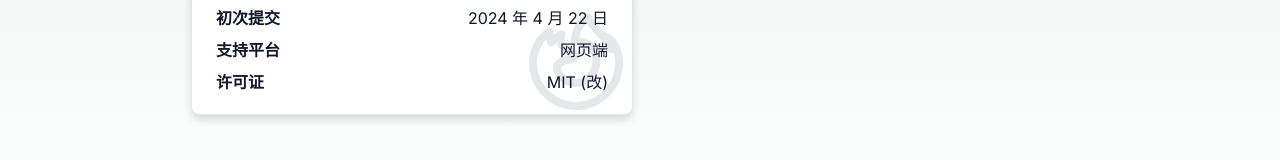
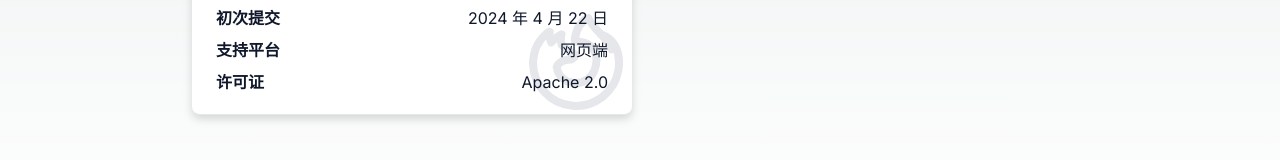
Before and after one commit to Candinya/CandyMade, a Next.js app: page / in a window 1280 px wide. Shown: the part 550-710 px from the top of the page. Built offline with nearby package versions, Linux system fonts and the light colour scheme.

Commit message:
chore: update license in project info

```diff
--- a/src/projects/candymade/basic.ts
+++ b/src/projects/candymade/basic.ts
@@ -6,7 +6,7 @@ export const Basic: ProjectBasicInfo = {
   slogan: "简单，清晰，干净的项目展示页",
   logo: "/assets/logos/candymade.svg",
   sourceRepo: "https://github.com/Candinya/CandyMade",
-  license: "MIT (改)",
+  license: "Apache 2.0",
   startFrom: new Date("2024-04-22"),
   type: "Web",
   isPublished: true,
```
